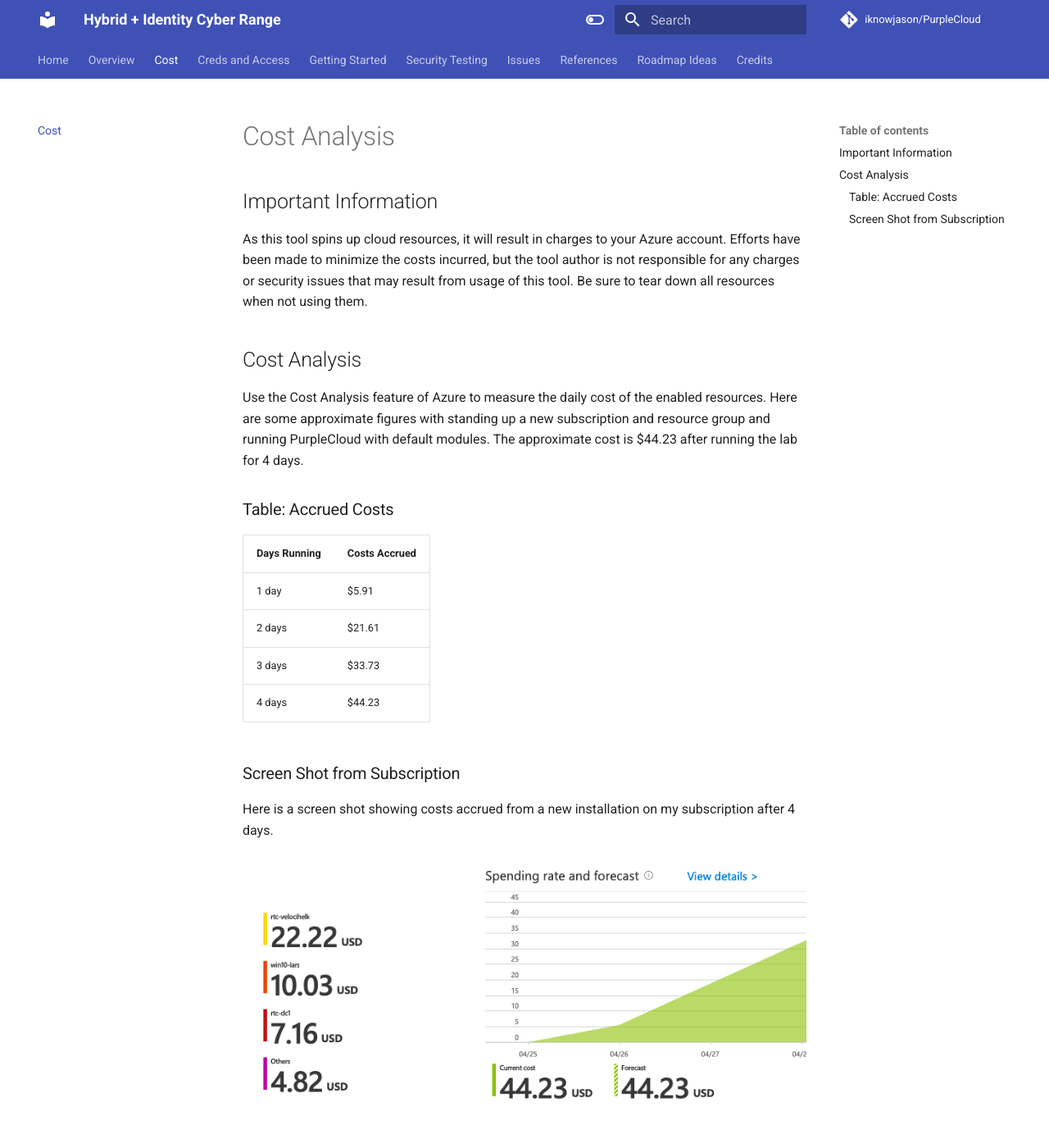
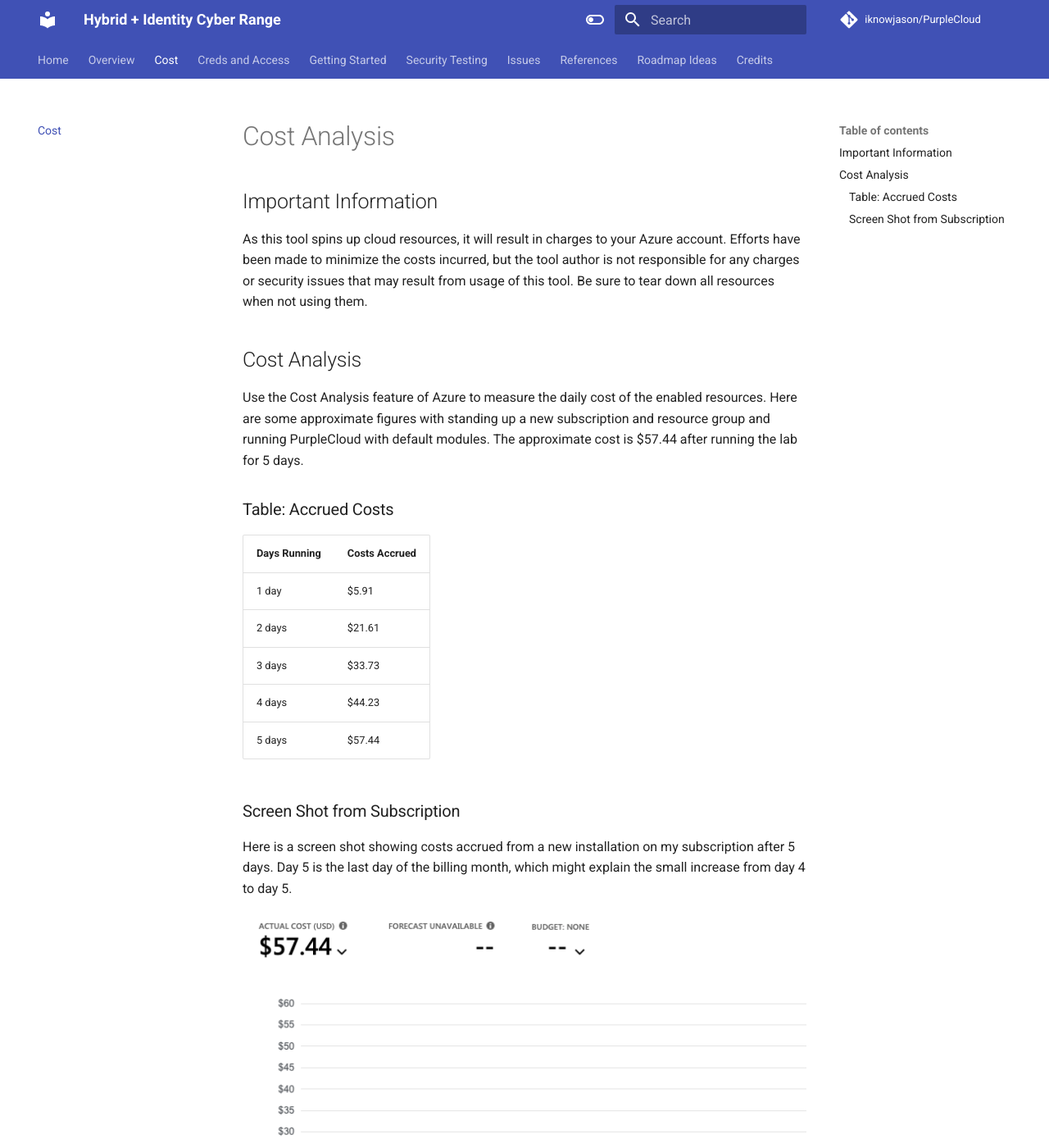
Before and after one commit to iknowjason/PurpleCloud, an MkDocs documentation site: the page built from docs/cost.md, in a window 1280 px wide and 1400 px high. Shown: the whole window at 82% size. Built offline with MkDocs 1.6.1 and Material for MkDocs 9.7.7, drawn with Linux system fonts in a browser that asks for light colours; comment, search, counter and statistics services are not loaded.

Commit message:
Day 5 cost analysis

```diff
--- a/docs/cost.md
+++ b/docs/cost.md
@@ -4,7 +4,7 @@
 As this tool spins up cloud resources, it will result in charges to your Azure account.  Efforts have been made to minimize the costs incurred, but the tool author is not responsible for any charges or security issues that may result from usage of this tool.  Be sure to tear down all resources when not using them.
 
 ## Cost Analysis
-Use the Cost Analysis feature of Azure to measure the daily cost of the enabled resources.  Here are some approximate figures with standing up a new subscription and resource group and running PurpleCloud with default modules.  The approximate cost is $44.23 after running the lab for 4 days.
+Use the Cost Analysis feature of Azure to measure the daily cost of the enabled resources.  Here are some approximate figures with standing up a new subscription and resource group and running PurpleCloud with default modules.  The approximate cost is $57.44 after running the lab for 5 days.
 
 ### Table:  Accrued Costs
 | Days Running  |  Costs Accrued |
@@ -13,10 +13,11 @@
 |    2 days     |     $21.61     |
 |    3 days     |     $33.73     |
 |    4 days     |     $44.23     |
+|    5 days     |     $57.44     |
 
 
 ### Screen Shot from Subscription
-Here is a screen shot showing costs accrued from a new installation on my subscription after 4 days.
+Here is a screen shot showing costs accrued from a new installation on my subscription after 5 days.  Day 5 is the last day of the billing month, which might explain the small increase from day 4 to day 5.
 
 
-![](images/day4-pc.png)
+![](images/day5-pc.png)
```
Also changed, not shown: docs/images/day4-pc.png (deleted), docs/images/day5-pc.png (added).
